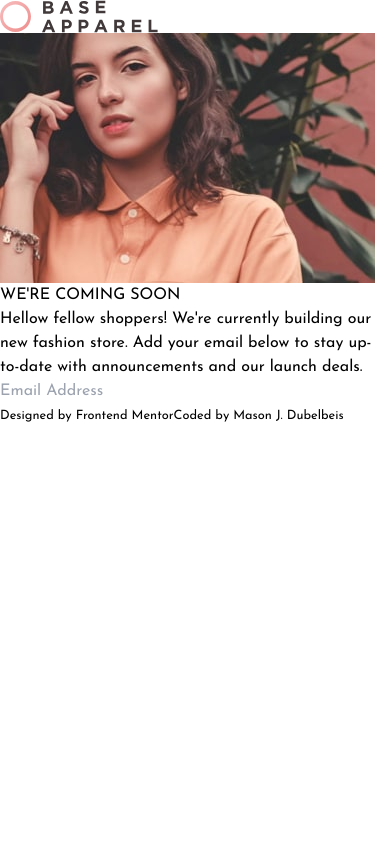
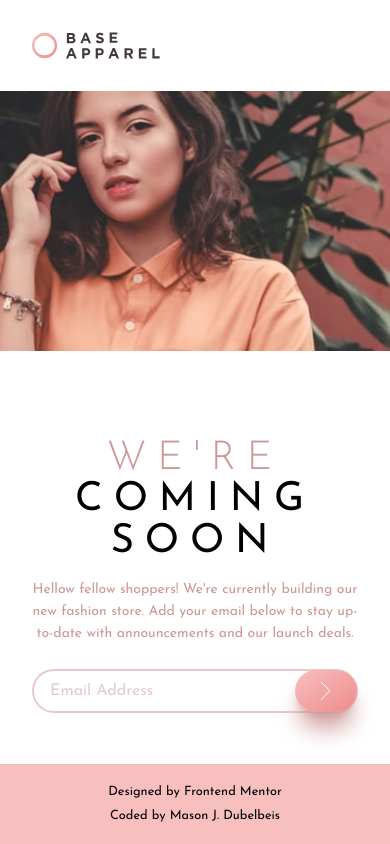
Before and after one commit to mdubelbeis/base-apparel, a React (Create React App) app: page / in a window 390 px wide. Built offline with nearby package versions, Linux system fonts and the light colour scheme.

Commit message:
styled for mobile

```diff
--- a/src/components/App.js
+++ b/src/components/App.js
@@ -7,22 +7,20 @@ import Input from './Input.component';
 function App() {
   return (
     <div className="font-josefin-sans text-base">
-      <header>
-        <img src={Logo} alt="" />
+      <header className="p-8">
+        <img className="w-32" src={Logo} alt="" />
       </header>
 
       <main>
         <div>
-          <img src={imgSmall} alt="" />
+          <img className="w-full" src={imgSmall} alt="" />
         </div>
-        <section>
+        <section className="mt-16 text-center p-8">
           <Info />
         </section>
-        <section>
-          <Input />
-        </section>
       </main>
-      <footer>
+
+      <footer className="absolute bottom-0 left-0 p-4 flex flex-col w-full items-center bg-desat-pink">
         <small>Designed by Frontend Mentor</small>
         <small>Coded by Mason J. Dubelbeis</small>
       </footer>
--- a/src/components/Info.component.js
+++ b/src/components/Info.component.js
@@ -1,12 +1,20 @@
+import Input from './Input.component';
+
 const Info = () => {
   return (
-    <div>
-      <h1>WE'RE COMING SOON</h1>
-      <p>
+    <div className="w-full mx-auto">
+      <h1 className="tracking-[10.83px] text-[40px] space-y-2 mb-4">
+        <span className="block text-desat-red font-light">WE'RE</span>
+        <span className="block leading-[42px]">COMING SOON</span>
+      </h1>
+      <p className="text-desat-red text-[14px] leading-[22px] mb-6">
         Hellow fellow shoppers! We're currently building our new
         fashion store. Add your email below to stay up-to-date with
         announcements and our launch deals.
       </p>
+      <section>
+        <Input />
+      </section>
     </div>
   );
 };
--- a/src/components/Input.component.js
+++ b/src/components/Input.component.js
@@ -1,9 +1,18 @@
+import arrow from '../images/icon-arrow.svg';
+
 const Input = () => {
   return (
-    <form>
+    <form className="relative">
       <label>
-        <input type="text" placeholder="Email Address" />
+        <input
+          className="border-2 border-desat-red opacity-50 pl-4 w-full py-2 rounded-full placeholder-desat-red"
+          type="text"
+          placeholder="Email Address"
+        />
       </label>
+      <button className="absolute shadow-xl shadow-desat-red block right-[1px] bottom-[1px] px-[25px] py-[11px] rounded-full bg-gradient-to-br from-desat-pink to-soft-pink">
+        <img src={arrow} alt="arrow icon" />
+      </button>
     </form>
   );
 };
--- a/src/index.css
+++ b/src/index.css
@@ -3,3 +3,7 @@
 @tailwind base;
 @tailwind components;
 @tailwind utilities;
+
+/* body {
+  @apply bg-gradient-to-br from-pure-white via-light-pink to-desat-pink;
+} */
```
Also changed, not shown: src/images/icon-arrow.svg.
